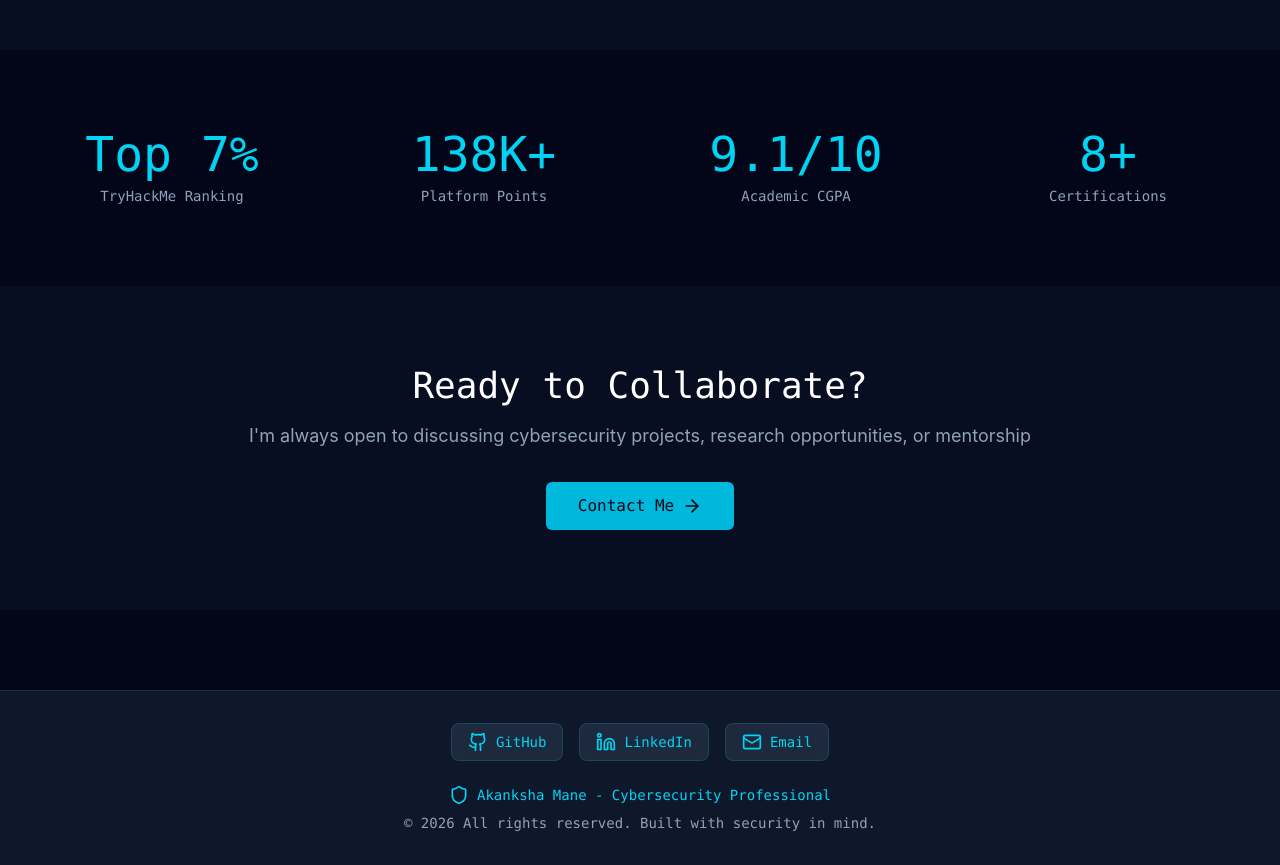
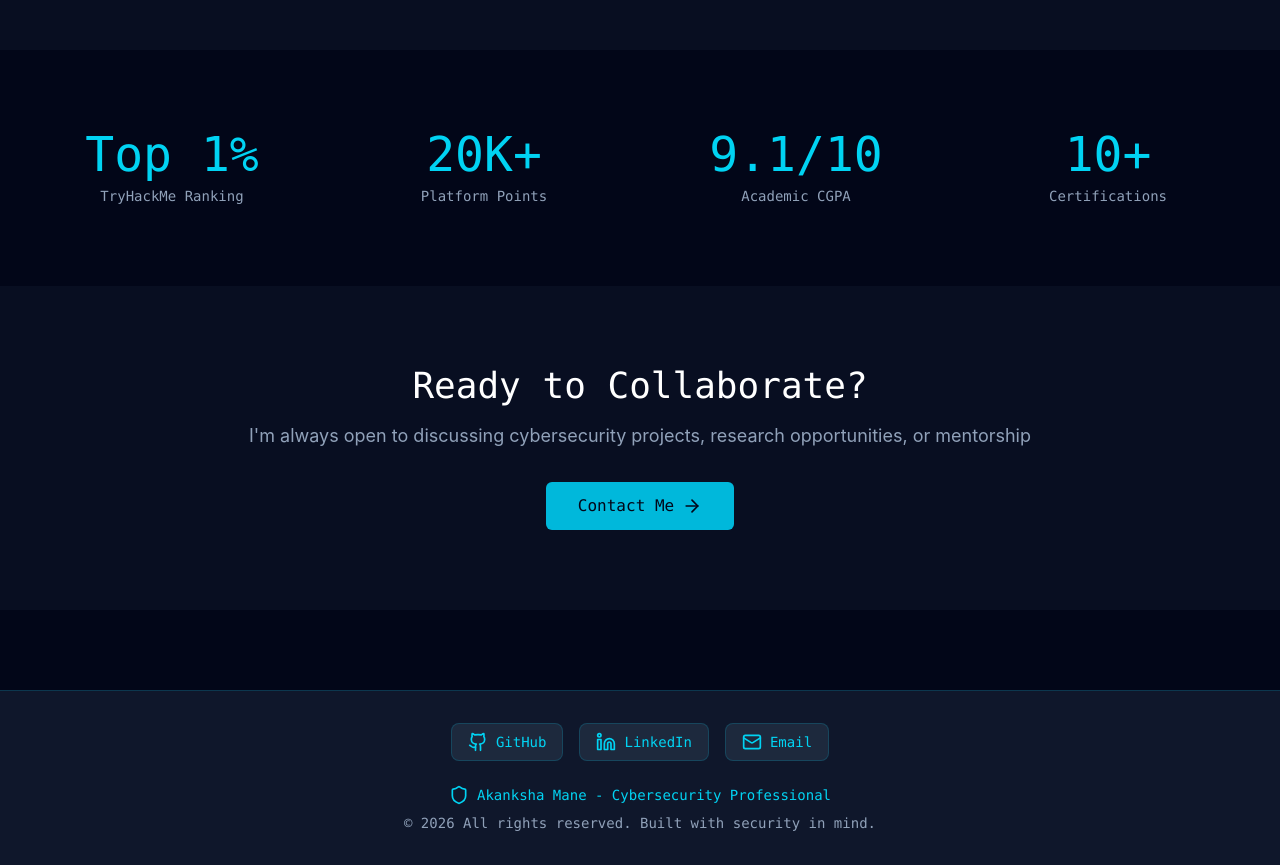
Before and after one commit to akankshavm22/akanksham, a React (Vite) app: page / in a window 1280 px wide. Shown: the part 1220-2085 px from the top of the page. Built offline with nearby package versions, Linux system fonts and the light colour scheme.

Commit message:
Update Home.tsx

```diff
--- a/src/app/pages/Home.tsx
+++ b/src/app/pages/Home.tsx
@@ -122,10 +122,10 @@ export function Home() {
         <div className="max-w-7xl mx-auto px-4 sm:px-6 lg:px-8">
           <div className="grid grid-cols-1 md:grid-cols-4 gap-8">
             {[
-              { number: 'Top 7%', label: 'TryHackMe Ranking' },
-              { number: '138K+', label: 'Platform Points' },
+              { number: 'Top 1%', label: 'TryHackMe Ranking' },
+              { number: '20K+', label: 'Platform Points' },
               { number: '9.1/10', label: 'Academic CGPA' },
-              { number: '8+', label: 'Certifications' },
+              { number: '10+', label: 'Certifications' },
             ].map((stat, index) => (
               <motion.div
                 key={index}
```
